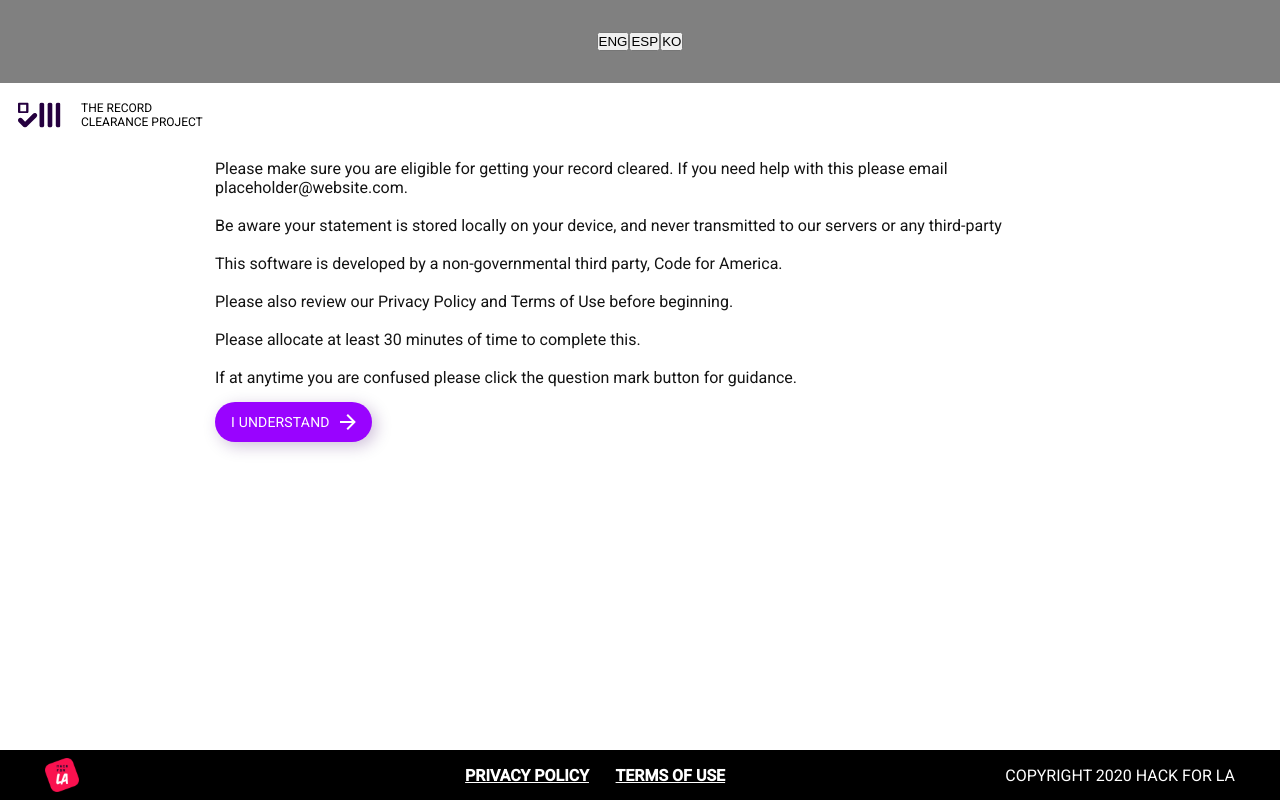
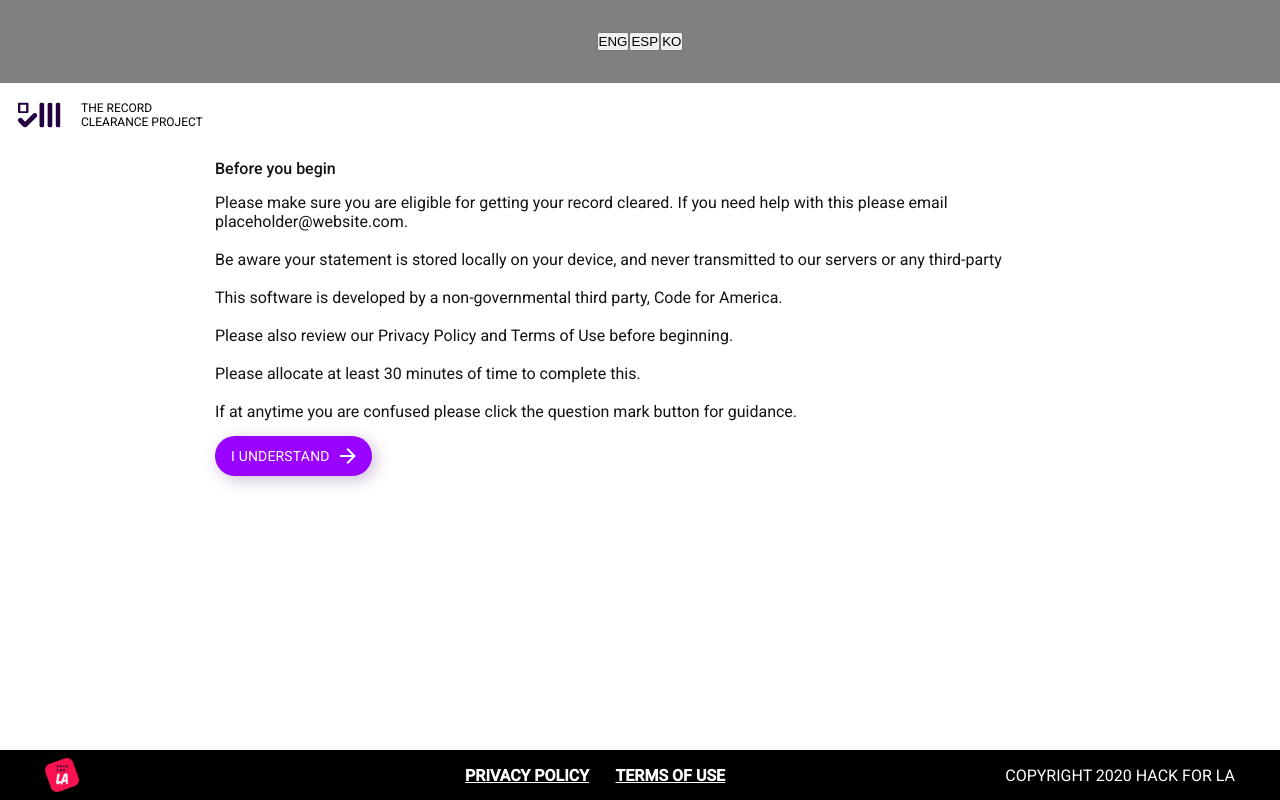
Before and after one commit to hackforla/expunge-assist, a React (Create React App) app in the folder react/client/: page /form/1 in a window 1280 px wide. Built offline with nearby package versions, Linux system fonts and the light colour scheme.

Commit message:
re-add header and add header translations

```diff
--- a/react/client/public/locales/en/translation.json
+++ b/react/client/public/locales/en/translation.json
@@ -6,5 +6,8 @@
     "3": "Please also review our Privacy Policy and Terms of Use before beginning.",
     "4": "Please allocate at least 30 minutes of time to complete this.",
     "5": "If at anytime you are confused please click the question mark button for guidance."
+  },
+  "disclaimerHeader": {
+    "0": "Before you begin"
   }
 }
--- a/react/client/public/locales/esp/translation.json
+++ b/react/client/public/locales/esp/translation.json
@@ -6,5 +6,8 @@
     "3": "Revise también nuestra Política de privacidad y Términos de uso antes de comenzar.",
     "4": "Por favor, asigne al menos 30 minutos de tiempo para completar esto.",
     "5": "Si en algún momento está confundido, haga clic en el botón del signo de interrogación para obtener orientación."
+  },
+  "disclaimerHeader": {
+    "0": "Antes de que empieces"
   }
 }
--- a/react/client/public/locales/ko/translation.json
+++ b/react/client/public/locales/ko/translation.json
@@ -6,5 +6,8 @@
     "3": "시작하기 전에 개인 정보 보호 정책 및 이용 약관도 검토하십시오.",
     "4": "이 작업을 완료하려면 최소 30 분의 시간을 할당하십시오.",
     "5": "혼란 스러우면 물음표 버튼을 클릭하여 안내를 받으십시오."
+  },
+  "disclaimerHeader": {
+    "0": "시작하기 전에"
   }
 }
--- a/react/client/src/flows/BeforeYouBegin.tsx
+++ b/react/client/src/flows/BeforeYouBegin.tsx
@@ -14,6 +14,9 @@ const BeforeYouBegin = ({ goNextPage }: ComponentProps) => {
 
   return (
     <>
+      <div className="adjacent-mar-top" style={{ fontWeight: 500 }}>
+        {t('disclaimerHeader.0')}
+      </div>
       <div className="adjacent-mar-top" style={{ whiteSpace: 'pre-wrap' }}>
         {t('disclaimerText.0')}
         <br />
```
